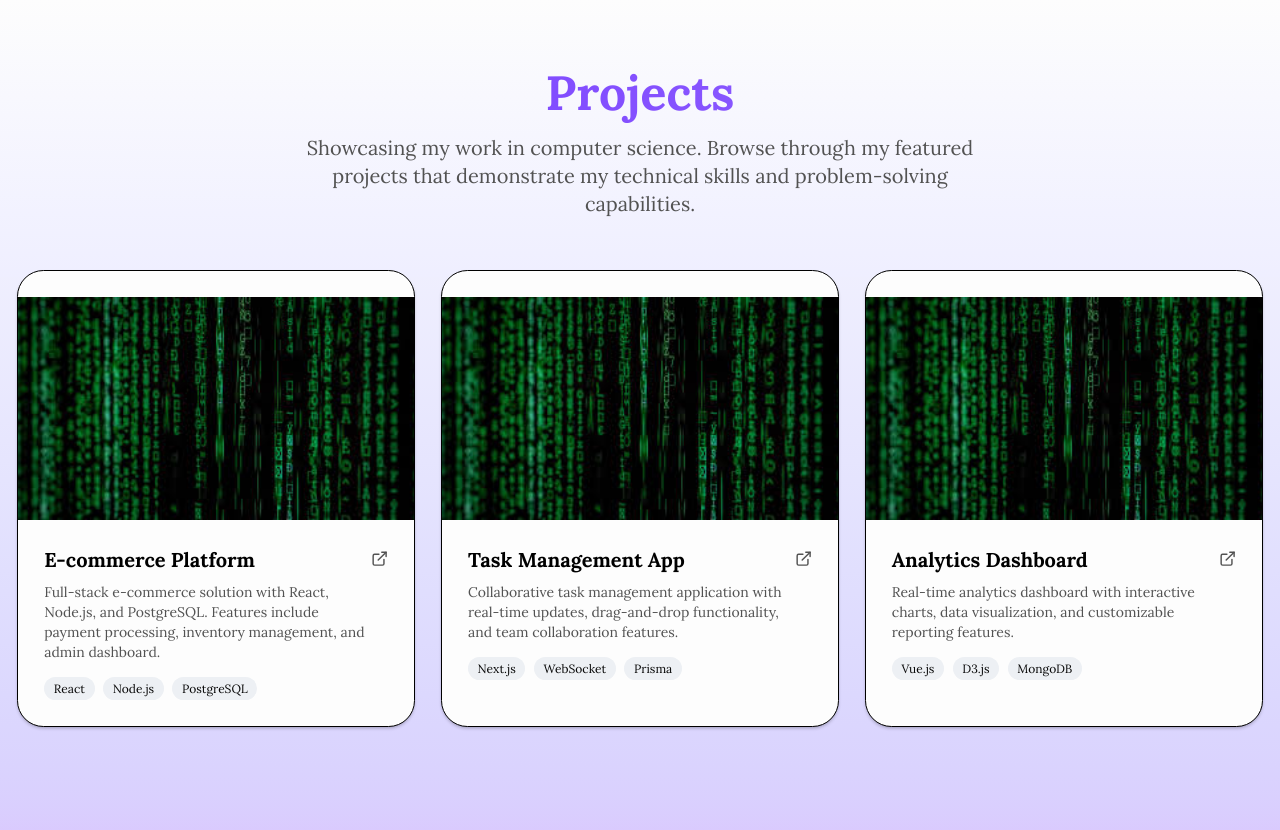
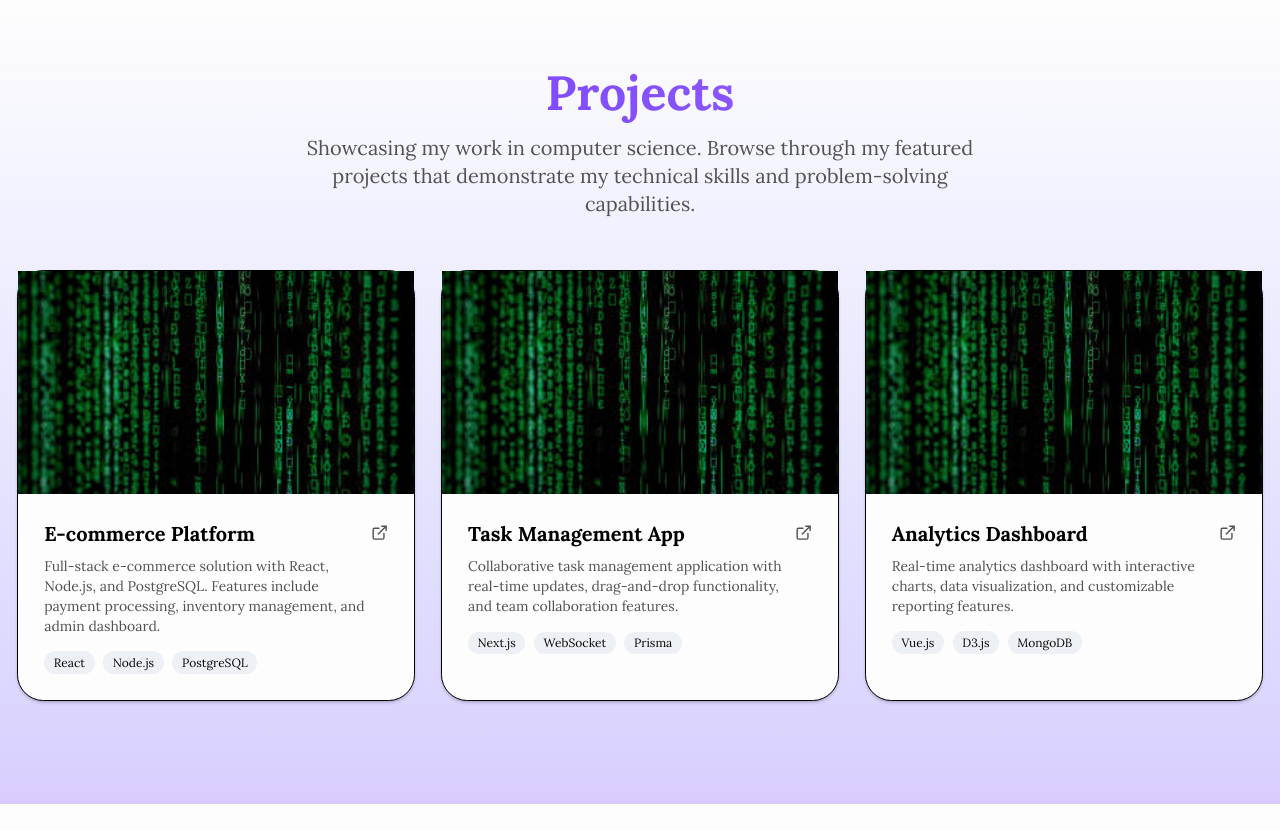
Before and after one commit to majkser/mikolaj-kowalski-dev, a Next.js app: page /projects in a window 1280 px wide. After the commit the page ends 804 px from the top, so only its background shows below. Built offline with nearby package versions, Linux system fonts and the light colour scheme.

Commit message:
fix: applied custom padding

```diff
--- a/src/components/projectCard.tsx
+++ b/src/components/projectCard.tsx
@@ -18,7 +18,7 @@ export default function ProjectCard({
   image: StaticImageData;
 }) {
   return (
-    <Card className="hover:shadow-lg transition-shadow">
+    <Card className="hover:shadow-lg transition-shadow p-0 pb-6">
       <Image
         src={image}
         alt={title}
```
